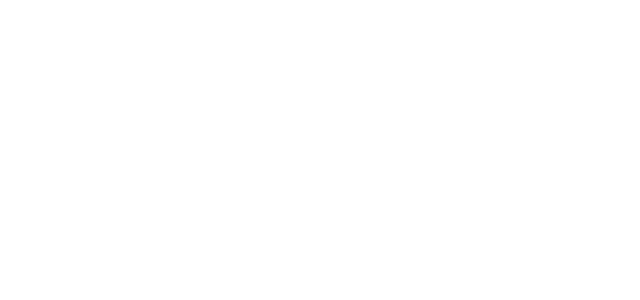
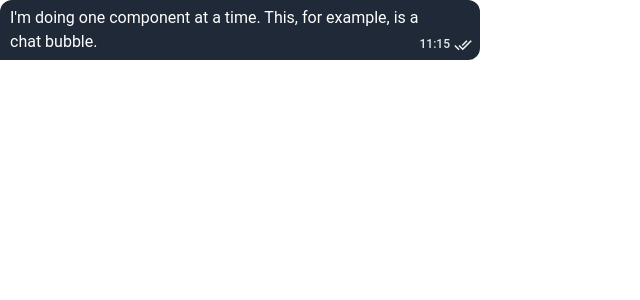
Before and after one commit to pabloyamakata/chat-ui, a React (Create React App) app: page / in a window 1280 px wide. Shown: the top 300 px of the page, without its empty margins (0-640 px from the left). Built offline with nearby package versions, Linux system fonts and the light colour scheme.

Commit message:
style: Customize LeftBubble component using RightBubble.jsx as template

```diff
--- a/src/components/Bubbles/LeftBubble.jsx
+++ b/src/components/Bubbles/LeftBubble.jsx
@@ -1,6 +1,15 @@
 function LeftBubble() {
     return(
-        <div></div>
+        <div className="relative flex max-w-[480px] py-[6px] pr-2 pl-[10px] bg-gray-800 rounded-xl rounded-bl-none whitespace-pre-wrap break-words">
+            <p className="min-w-0 text-white">I'm doing one component at a time. This, for example, is a chat bubble.</p>
+            <div className="flex self-end">
+                <span className="text-xs font-medium text-gray-200">11:15</span>
+                <span className="hidden material-icons material-icons-outlined ml-1 text-xs text-gray-100">schedule</span>
+                <span className="hidden material-icons material-icons-outlined ml-1 text-[18px] text-gray-100">done</span>
+                <span className="material-icons material-icons-outlined ml-1 text-[18px] text-gray-100">done_all</span>
+            </div>
+            <div className="absolute bottom-0 -left-2 w-3 h-6 bg-gray-radial-gradient -scale-x-100"></div>
+        </div>
     )
 }
 
```
